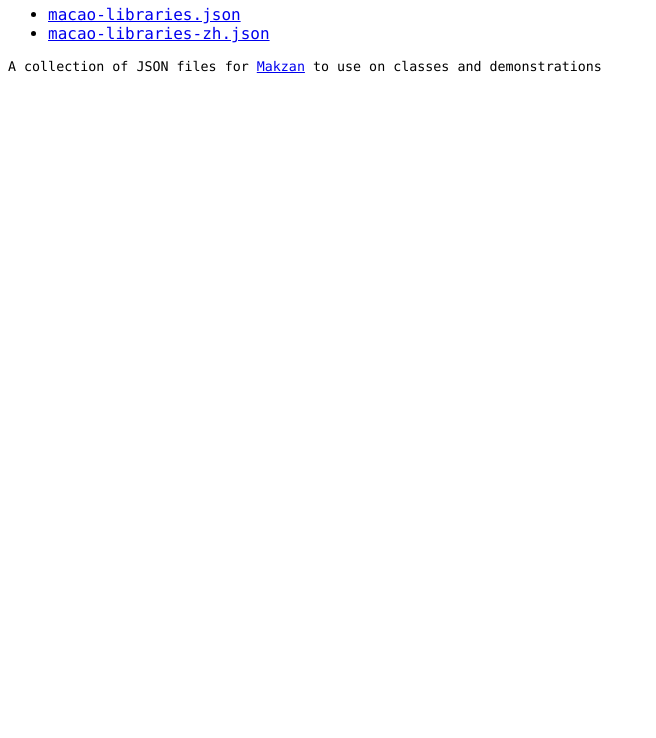
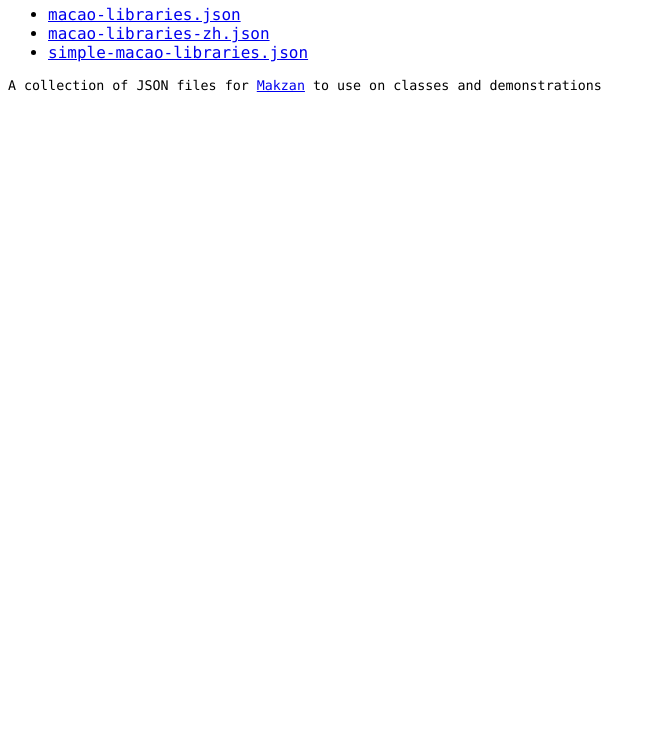
Before and after one commit to makzan/sample-json, a plain HTML site: page index.html in a window 1280 px wide. Shown: the part 62-800 px from the top of the page, without its empty margins (0-656 px from the left). Drawn offline with Linux system fonts and the light colour scheme.

Commit message:
Update index.html

```diff
--- a/index.html
+++ b/index.html
@@ -8,7 +8,8 @@ body{
 </style>
 <h1>Sample JSONs</h1>
 <ul>
-<li><a href='/macao-libraries.json'>macao-libraries.json</a></li>
-<li><a href='/macao-libraries-zh.json'>macao-libraries-zh.json</a></li>
+  <li><a href='/macao-libraries.json'>macao-libraries.json</a></li>
+  <li><a href='/macao-libraries-zh.json'>macao-libraries-zh.json</a></li>
+  <li><a href='/simple-macao-libraries.json'>simple-macao-libraries.json</a></li>
 </ul>
 <footer><small>A collection of JSON files for <a href='https://makzan.is'>Makzan</a> to use on classes and demonstrations</small></footer>
```
